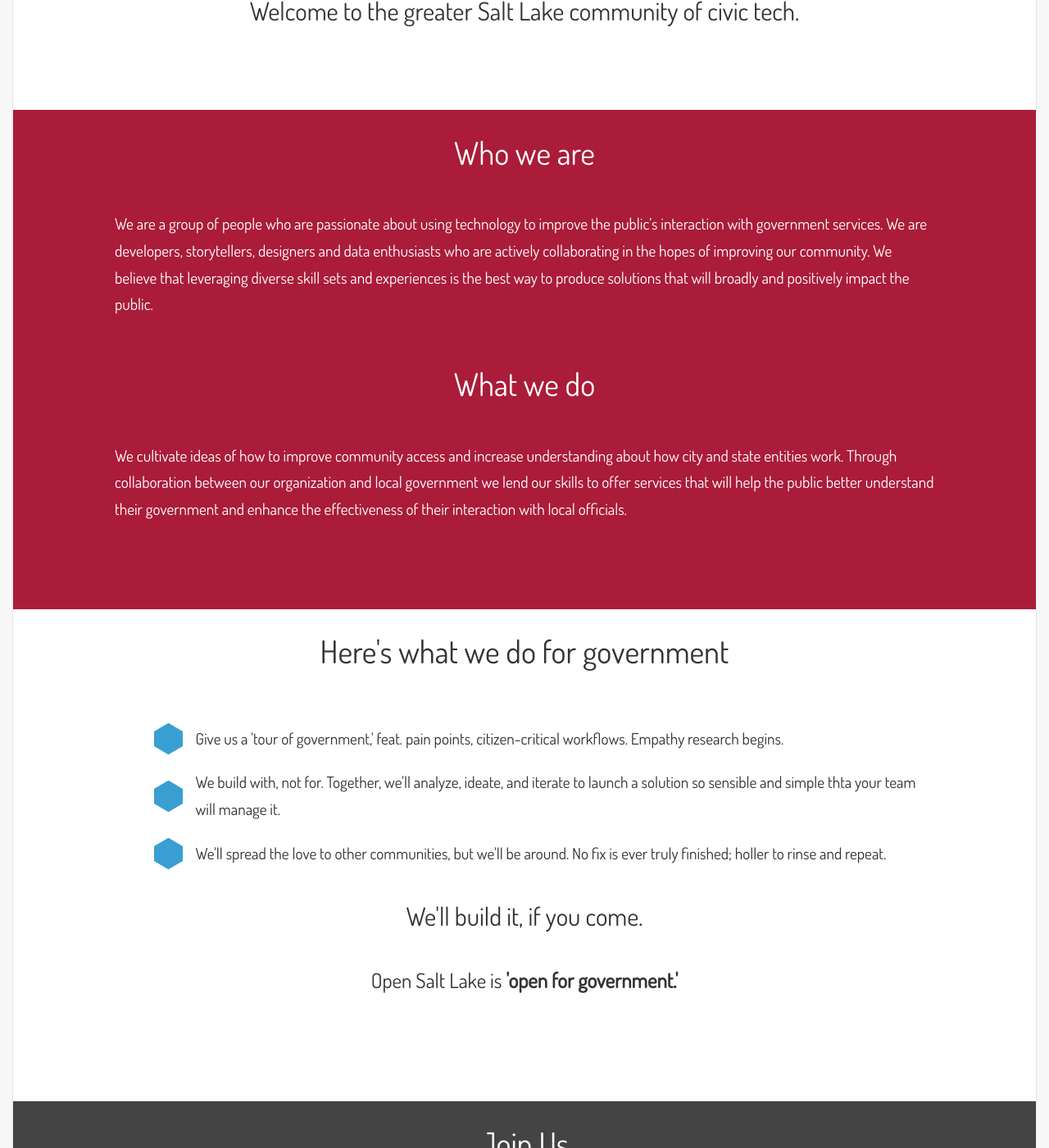
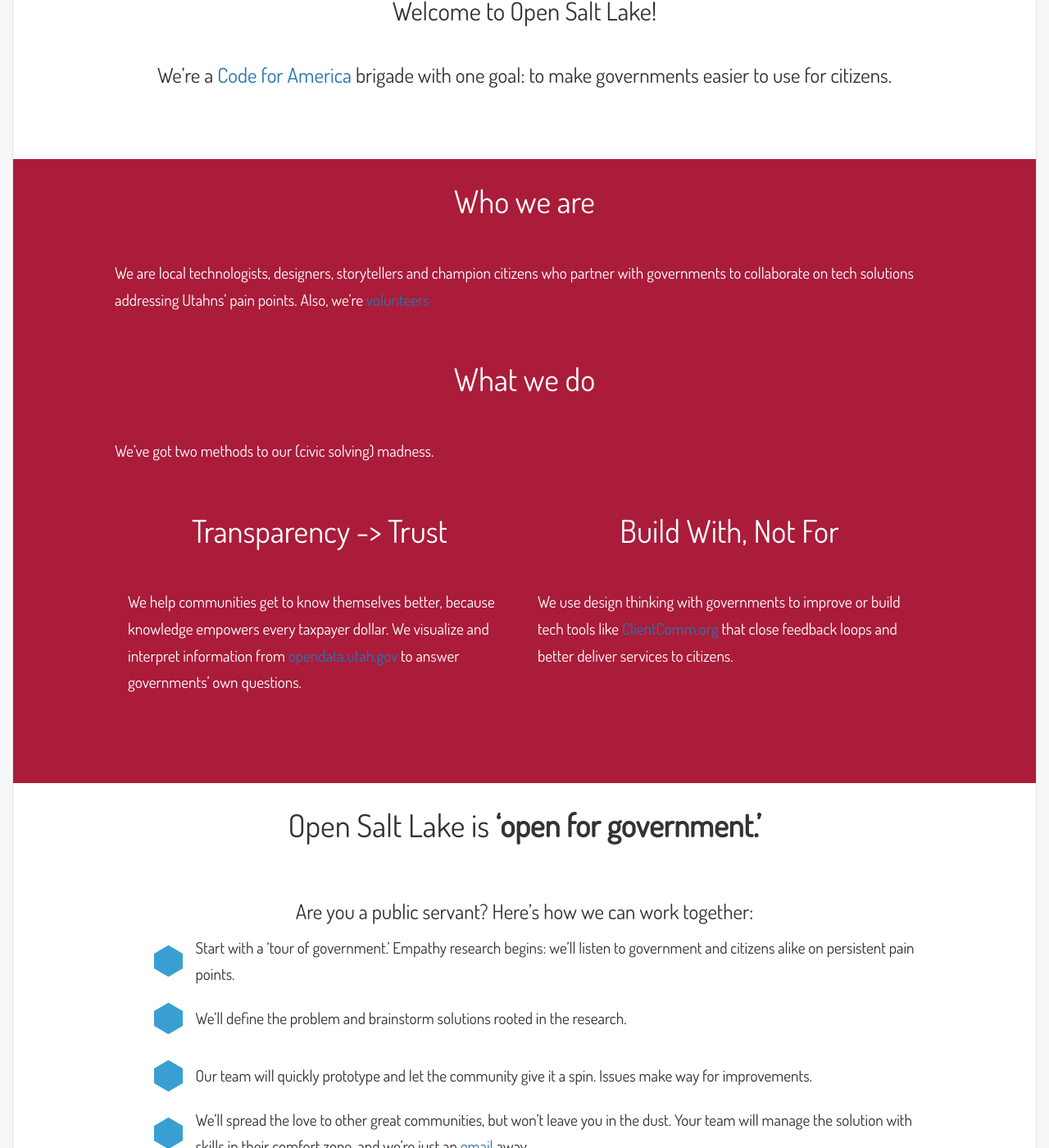
Before and after one commit to codeforutah/OpenSaltLake_Website, a Jekyll site: the page built from index.html, in a window 1280 px wide and 1400 px high, scrolled down 345 px. Shown: the whole window at 82% size. Built offline with Jekyll 4.4.1, drawn with Linux system fonts in a browser that asks for light colours; nearby versions of some CDN libraries; some of the changed text lies outside the part shown.

Commit message:
latest content

```diff
--- a/index.html
+++ b/index.html
@@ -3,22 +3,36 @@ layout: default
 ---
 <article class="slab slab--no-min-height">
   <div class="slab__container">
-    <h3>Welcome to the greater Salt Lake community of civic
-   tech.</h3>
+    <h3>Welcome to Open Salt Lake!</h3>
+    <h5>We’re a <a href="https://www.codeforamerica.org/" rel="noopener" target="_blank">Code for America</a> brigade with one goal: to make governments easier to use for citizens.</h5>
   </div>
 </article>
 <article class="slab slab--red">
   <div class="slab__container inverted">
     <h2>Who we are</h2>
-    <p>We are a group of people who are passionate about using technology to improve the public’s interaction with government services. We are developers, storytellers, designers and data enthusiasts who are actively collaborating in the hopes of improving our community. We believe that leveraging diverse skill sets and experiences is the best way to produce solutions that will broadly and positively impact the public.
-</p>
+    <p>We are local technologists, designers, storytellers and champion citizens who partner with governments to collaborate on tech solutions addressing Utahns’ pain points. Also, we’re <a href="{{ "/team" | prepend: site.baseurl }}">volunteers</a></p>
     <h2>What we do</h2>
-    <p>We cultivate ideas of how to improve community access and increase understanding about how city and state entities work. Through collaboration between our organization and local government we lend our skills to offer services that will help the public better understand their government and enhance the effectiveness of their interaction with local officials.</p>
+    <p>We’ve got two methods to our (civic solving) madness.</p>
+    <div class="flex flex__row flex--center flex--wrap flex--between">
+      <article class="slab__panel half-width">
+        <div class="slab__panel-container">
+          <h2>Transparency -> Trust</h2>
+          <p>We help communities get to know themselves better, because knowledge empowers every taxpayer dollar. We visualize and interpret information from <a href="opendata.utah.gov" rel="noopener" target="_blank">opendata.utah.gov</a> to answer governments’ own questions.</p>
+        </div>
+      </article>
+      <article class="slab__panel half-width">
+        <div class="slab__panel-container">
+          <h2>Build With, Not For</h2>
+          <p>We use design thinking with governments to improve or build tech tools like <a href="clientcomm.org" rel="noopener" target="_blank">ClientComm.org</a> that close feedback loops and better deliver services to citizens.</p>
+        </div>
+      </article>
+    </div>
   </div>
 </article>
 <article class="slab">
   <div class="slab__container">
-    <h2>Here's what we do for government</h2>
+    <h2>Open Salt Lake is <strong>‘open for government.’</strong></h2>
+    <h5>Are you a public servant? Here’s how we can work together:</h5>
     <div class="action text--left">
       <div class="flex">
         <div class="hex">
@@ -26,7 +40,7 @@ layout: default
           <div class="hex__middle"></div>
           <div class="hex__bottom"></div>
         </div>
-        <p class="hex__item">Give us a 'tour of government,' feat. pain points, citizen-critical workflows. Empathy research begins.</p>
+        <p class="hex__item">Start with a ‘tour of government.’ Empathy research begins: we’ll listen to government and citizens alike on persistent pain points.</p>
       </div>
       <div class="flex">
         <div class="hex">
@@ -34,7 +48,7 @@ layout: default
           <div class="hex__middle"></div>
           <div class="hex__bottom"></div>
         </div>
-        <p class="hex__item">We build with, not for. Together, we'll analyze, ideate, and iterate to launch a solution so sensible and simple thta your team will manage it.</p>
+        <p class="hex__item">We’ll define the problem and brainstorm solutions rooted in the research.</p>
       </div>
       <div class="flex">
         <div class="hex">
@@ -42,17 +56,22 @@ layout: default
           <div class="hex__middle"></div>
           <div class="hex__bottom"></div>
         </div>
-        <p class="hex__item">We'll spread the love to other communities, but we'll be around. No fix is ever truly finished; holler to rinse and repeat.</p>
+        <p class="hex__item">Our team will quickly prototype and let the community give it a spin. Issues make way for improvements.</p>
+      </div>
+      <div class="flex">
+        <div class="hex">
+          <div class="hex__top"></div>
+          <div class="hex__middle"></div>
+          <div class="hex__bottom"></div>
+        </div>
+        <p class="hex__item">We’ll spread the love to other great communities, but won’t leave you in the dust. Your team will manage the solution with skills in their comfort zone, and we’re just an <a href="mailto:{{ site.email }}">email</a> away.</p>
       </div>
     </div>
-    <h3>We'll build it, if you come.</h3>
-    <h5>Open Salt Lake is <strong>'open for government.'</strong></h5>
   </div>
 </article>
 <article class="slab slab--dark-gray">
   <div class="slab__container inverted">
-    <h2>Join Us</h2>
-    <p>We meet weekly on <a href="https://www.meetup.com/Open-Salt-Lake/">#CivicTechTuesday</a></p>
+
     <p>We are always looking for new people or agencies to collaborate with. Whether you work for a state or local government office, or are civic-minded and wanting to get involved with community development through a tech outlet, or simply a datageek looking for some new tables, our meetings are open and inclusive.</p>
     <div class="flex flex__row flex--center flex--wrap flex--between">
       <article class="slab__panel half-width">
@@ -72,9 +91,11 @@ layout: default
 </article>
 <article class="slab slab--gray">
   <div class="slab__container">
-    <h2>Connect with us!</h2>
+    <h2>Join Us</h2>
     <div class="typeform-widget center" data-url="https://opensaltlake.typeform.com/to/V2r0P1" data-transparency="50" data-hide-headers=true data-hide-footer=true>
     </div>
+    <h2>Join Us</h2>
+    <p>You can find us weekly on <a href="https://www.meetup.com/Open-Salt-Lake/">#CivicTechTuesday</a></p>
     <script> (function() {
       var qs,js,q,s,d=document, gi=d.getElementById, ce=d.createElement, gt=d.getElementsByTagName, id="typef_orm", b="https://embed.typeform.com/"; if(!gi.call(d,id)) {
         js=ce.call(d,"script"); js.id=id; js.src=b+"embed.js"; q=gt.call(d,"script")[0]; q.parentNode.insertBefore(js,q) } })()
```
